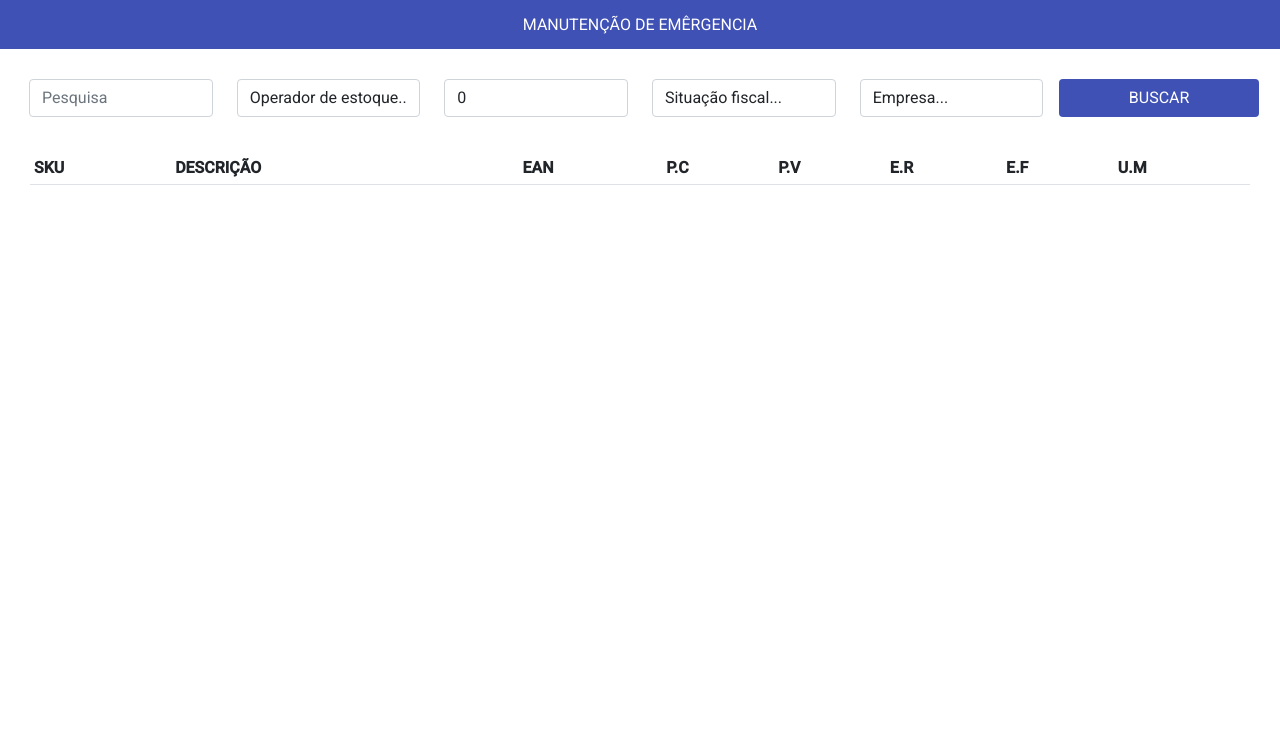
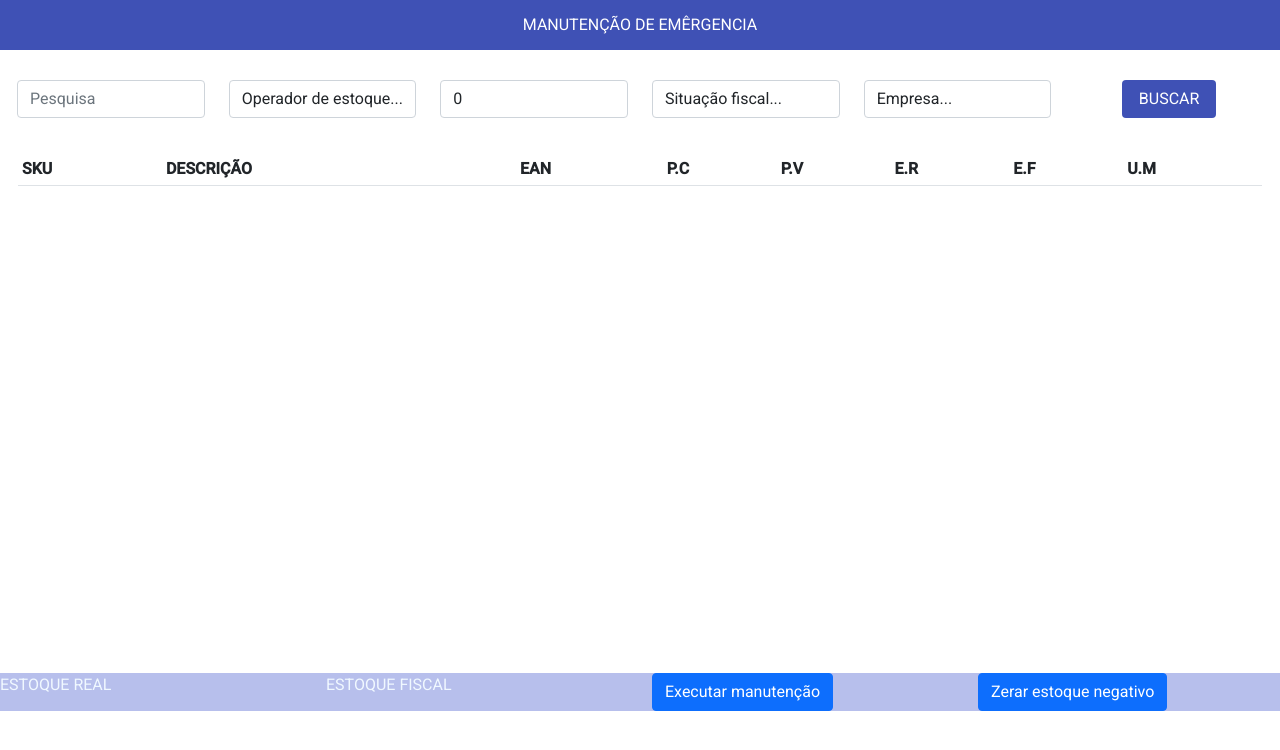
Before and after one commit to brunonovell/muito-mais, an Angular app: page / in a window 1280 px wide. Shown: the top 750 px of the page. Built offline with nearby package versions, Linux system fonts and the light colour scheme.

Commit message:
Iniciando criação de totalizadores

```diff
--- a/src/app/app.component.html
+++ b/src/app/app.component.html
@@ -2,5 +2,6 @@
   <app-barra></app-barra>
   <app-formulario></app-formulario>
   <app-tabela [dados]="listaProdutos" ></app-tabela>
+  <app-totalizador></app-totalizador>
   <router-outlet></router-outlet>
 </div>
--- a/src/app/app.component.scss
+++ b/src/app/app.component.scss
@@ -0,0 +1,4 @@
+*{
+  margin: 0;
+  padding: 0;
+}
--- a/src/app/app.module.ts
+++ b/src/app/app.module.ts
@@ -14,6 +14,7 @@ import { TabelaComponent } from './components/tabela/tabela.component';
 import { HttpClientModule } from '@angular/common/http';
 import { MatButtonModule } from '@angular/material/button'
 import { FormsModule } from '@angular/forms';
+import { TotalizadorComponent } from './components/totalizador/totalizador.component';
 
 
 
@@ -23,6 +24,7 @@ import { FormsModule } from '@angular/forms';
     BarraComponent,
     FormularioComponent,
     TabelaComponent,
+    TotalizadorComponent,
   ],
   imports: [
     BrowserModule,
--- a/src/app/components/barra/barra.component.scss
+++ b/src/app/components/barra/barra.component.scss
@@ -1,11 +1,8 @@
 .stilo-barra{
   display: flex;
-  height: 100%;
   flex-direction: row;
   justify-content: center;
   background-color: #3F51B5;
-  margin: -0px;
-  min-height:40px;
 }
 
 .stilo-barra .logo{
--- a/src/app/components/formulario/formulario.component.scss
+++ b/src/app/components/formulario/formulario.component.scss
@@ -8,7 +8,7 @@
 .stilo-formulario .style-button {
   background-color: #3f51b5;
   color: #ffff;
-  min-width: 200px;
+  min-width: 50%;
 }
 
 .stilo-formulario .container-button{
--- /dev/null
+++ b/src/app/components/totalizador/totalizador.component.html
@@ -0,0 +1,14 @@
+<div class="container-totalizador  row" >
+  <div class="col-md-3" >
+    ESTOQUE REAL
+  </div>
+  <div class="col-md-3" >
+    ESTOQUE FISCAL
+  </div>
+  <div class="col-md-3" >
+    <button class="btn btn-primary" >Executar manutenção</button>
+  </div>
+  <div class="col-md-3" >
+    <button class="btn btn-primary" >Zerar estoque negativo</button>
+  </div>
+</div>
--- /dev/null
+++ b/src/app/components/totalizador/totalizador.component.scss
@@ -0,0 +1,5 @@
+.container-totalizador{
+  display: flexbox;
+  background-color: #b7bfec;
+  color: aliceblue;
+}
--- /dev/null
+++ b/src/app/components/totalizador/totalizador.component.ts
@@ -0,0 +1,15 @@
+import { Component, OnInit } from '@angular/core';
+
+@Component({
+  selector: 'app-totalizador',
+  templateUrl: './totalizador.component.html',
+  styleUrls: ['./totalizador.component.scss']
+})
+export class TotalizadorComponent implements OnInit {
+
+  constructor() { }
+
+  ngOnInit(): void {
+  }
+
+}
```
Also changed, not shown: 1 other file (tests, documents, lock files or other folders).
